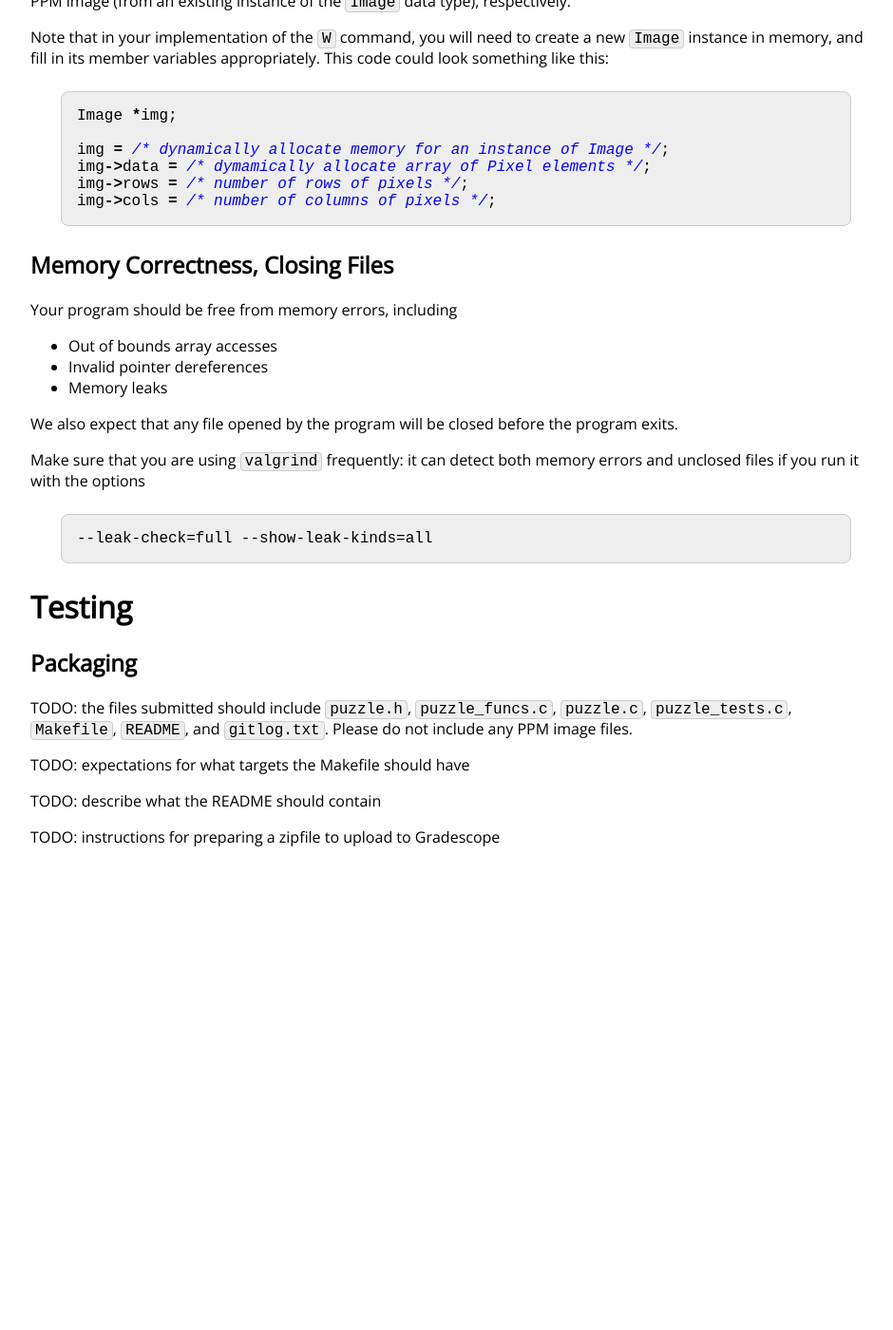
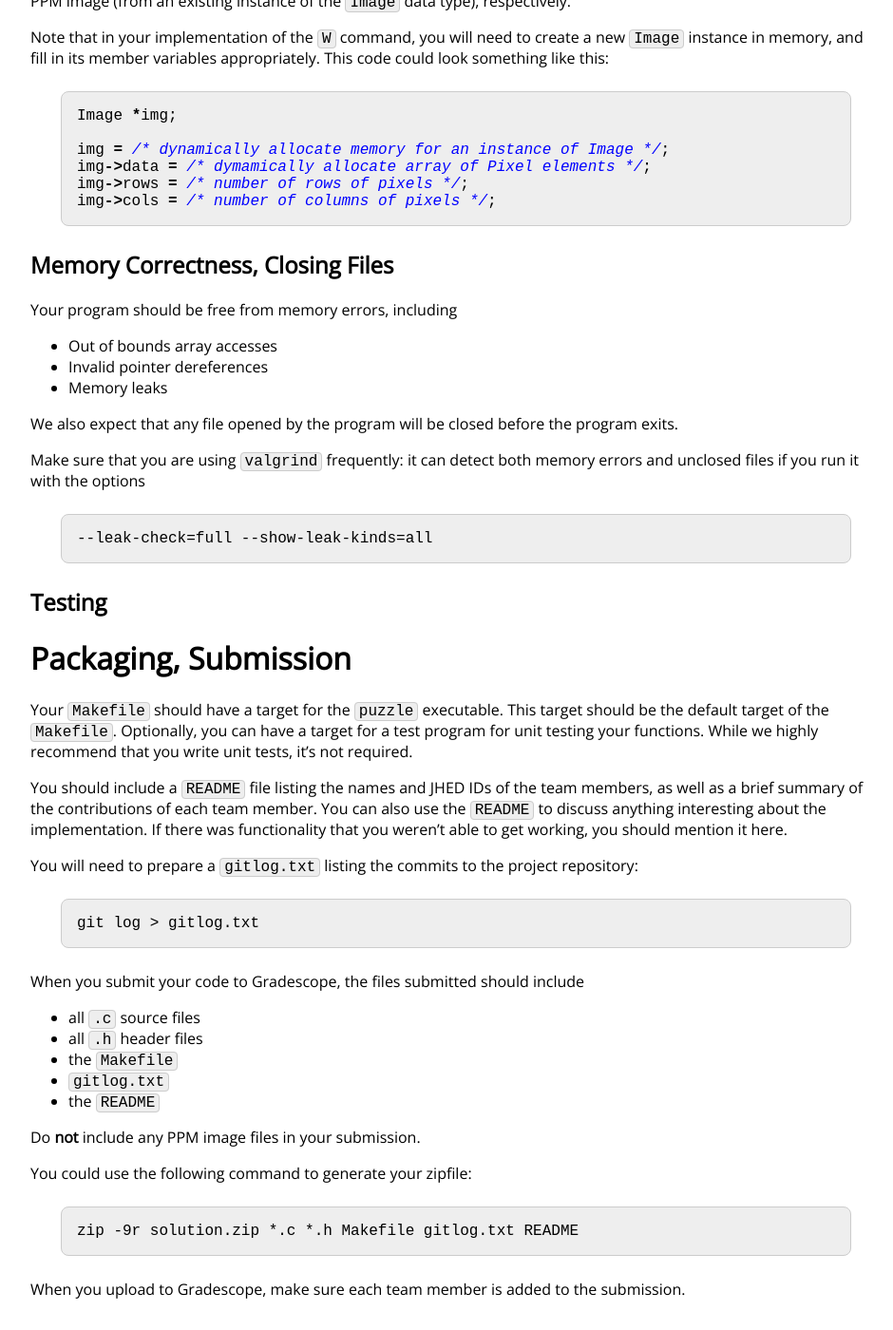
Before and after one commit to vivek-booshan/cs220-sp23, a Jekyll site: the page built from assign/midterm.md, in a window 1280 px wide and 1400 px high, scrolled down 9735 px. Shown: the whole window at 95% size, without its empty margins (160-1100 px from the left). Built offline with Jekyll 4.4.1, drawn with Linux system fonts in a browser that asks for light colours; some web fonts are replaced; formulas are drawn with MathJax 3; before the commit the page ends 10659 px from its top, so only the background shows below that.

Commit message:
packaging

````diff
--- a/assign/midterm.md
+++ b/assign/midterm.md
@@ -659,7 +659,7 @@ memory errors and unclosed files if you run it with the options
 --leak-check=full --show-leak-kinds=all
 ```
 
-# Testing
+## Testing
 
 <!--
 TODO: it's expected that there will be a test program (`puzzle_tests`)
@@ -669,14 +669,46 @@ should have a test. Teams should expect to invest around the same amount
 of effort in writing tests as in implementing the functions being tested.
 -->
 
-## Packaging
+# Packaging, Submission
 
-TODO: the files submitted should include `puzzle.h`, `puzzle_funcs.c`,
-`puzzle.c`, `puzzle_tests.c`, `Makefile`, `README`, and `gitlog.txt`.
-Please do not include any PPM image files.
+<!--
+TODO: expectations for what targets the Makefile should have
+-->
 
-TODO: expectations for what targets the Makefile should have
+Your `Makefile` should have a target for the `puzzle` executable.
+This target should be the default target of the `Makefile`.
+Optionally, you can have a target for a test program for unit testing
+your functions. While we highly recommend that you write unit tests,
+it's not required.
 
-TODO: describe what the README should contain
+You should include a `README` file listing the names and JHED IDs of the team members, as
+well as a brief summary of the contributions of each team member.
+You can also use the `README` to discuss anything interesting about
+the implementation. If there was functionality that you weren't
+able to get working, you should mention it here.
 
-TODO: instructions for preparing a zipfile to upload to Gradescope
+You will need to prepare a `gitlog.txt` listing the commits to the project
+repository:
+
+```
+git log > gitlog.txt
+```
+
+When you submit your code to Gradescope, the files submitted should include
+
+* all `.c` source files
+* all `.h` header files
+* the `Makefile`
+* `gitlog.txt`
+* the `README`
+
+Do **not** include any PPM image files in your submission.
+
+You could use the following command to generate your zipfile:
+
+```
+zip -9r solution.zip *.c *.h Makefile gitlog.txt README
+```
+
+When you upload to Gradescope, make sure each team member is added to the
+submission.
````
